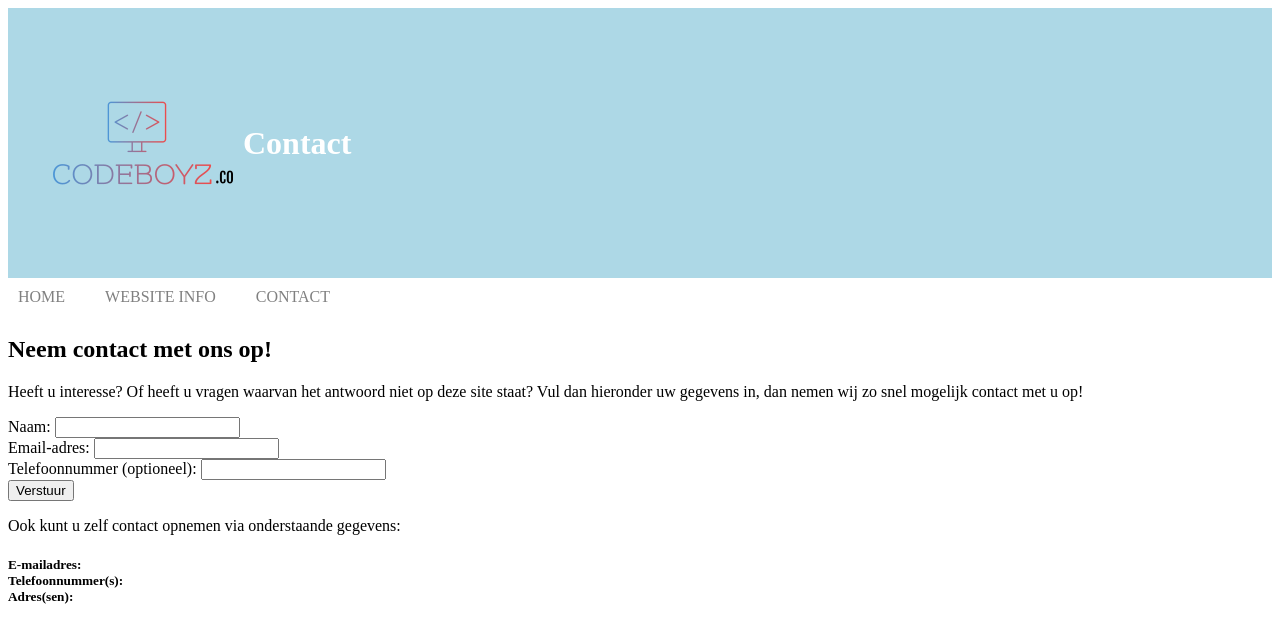
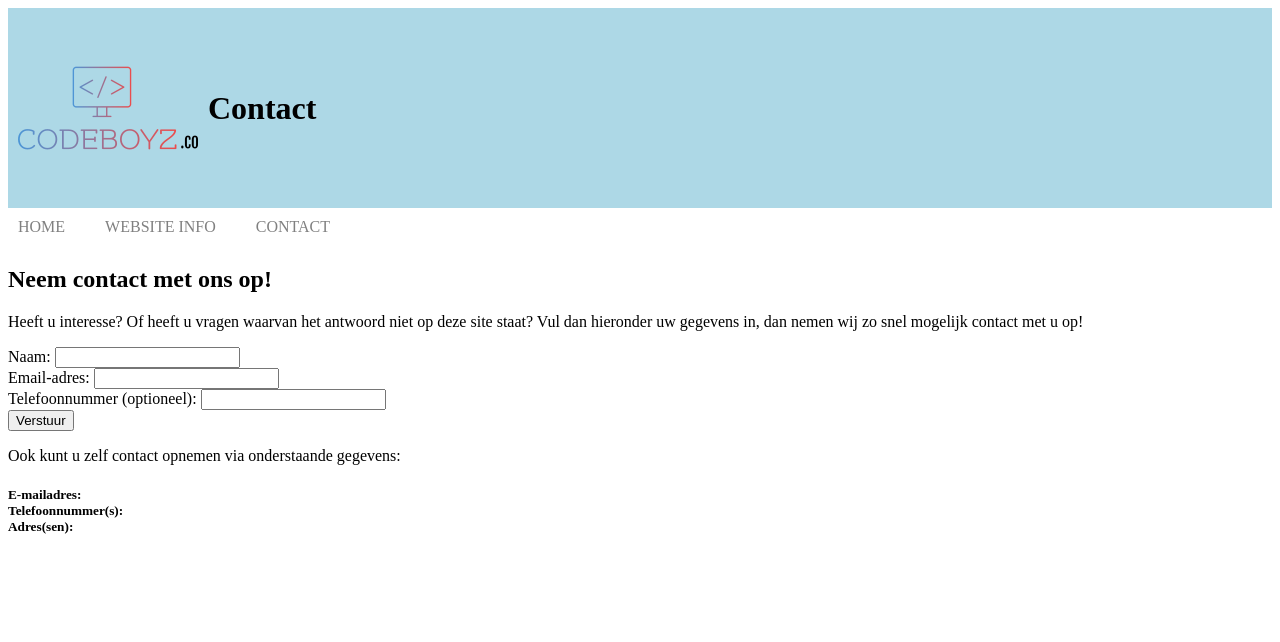
Before and after one commit to codeboyz-co/codeboyz.co, a website: page contact.html in a window 1280 px wide. Drawn offline with Linux system fonts and the light colour scheme.

Commit message:
changed something

```diff
--- a/contact.html
+++ b/contact.html
@@ -1,20 +1,12 @@
 <html>
   <head>
+    <meta charset="utf-8"/>
     <link rel="stylesheet" href="style.css">
-    <script src="javascript.js"></script>
-  <header>
-    <div class="title">
-      <div class="imglogo">
-        <a href="index.html">
-          <img src="Logo.png" alt="Logo van ons bedrijf"/>
-        </a>
-      </div>
-      <div class="headertext">
-        <h1>Contact</h1>
-      </div>
-    </div>
-  </header>
-  </head>
+<div class="title">
+    <img src="Logo.png" alt="Logo van ons bedrijf"/>
+    <h1 id="Titel">Contact</h1>
+</div>
+</head>
   <body>
     <div class="container">
       <div class="nav-link-wrapper">
```
Also changed, not shown: website.html (+5 -5 lines).
